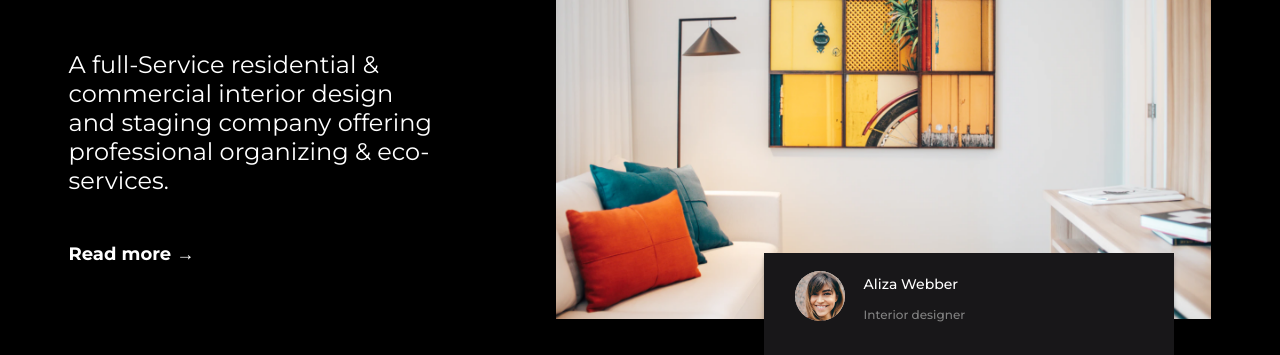
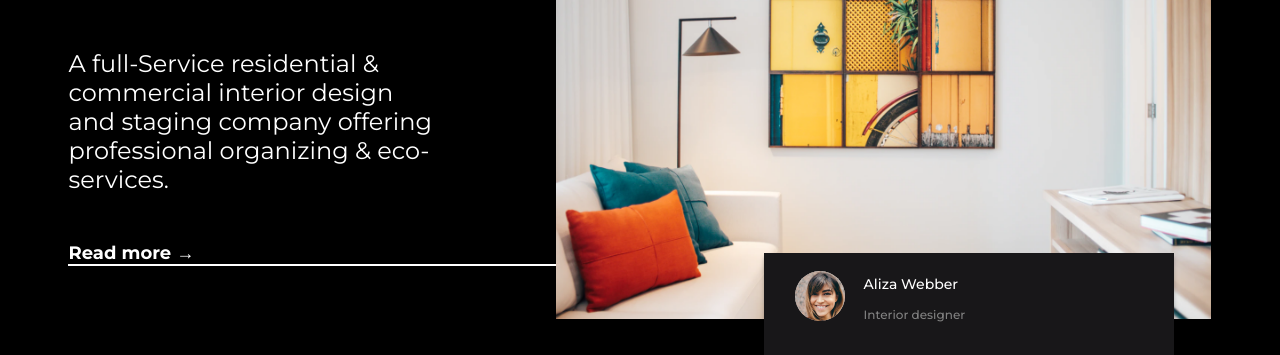
Before and after one commit to wy-chan/devchallenges_InteriorConsultantPage, a plain HTML site: page index.html in a window 1280 px wide. In both pictures the pointer is over the link "Read more →". Shown: the part 419-774 px from the top of the page. Drawn offline with nearby package versions, Linux system fonts and the light colour scheme.

Commit message:
Update style.css

```diff
--- a/style.css
+++ b/style.css
@@ -135,6 +135,10 @@ font-style: normal;
 font-weight: bold;
 font-size: 18px;
 line-height: 22px;
+  border-bottom: 2px solid transparent;
+}
+.read-btn:hover{
+  border-bottom: 2px solid white;
 }
 .text-box{
   width:42.69%;
```
